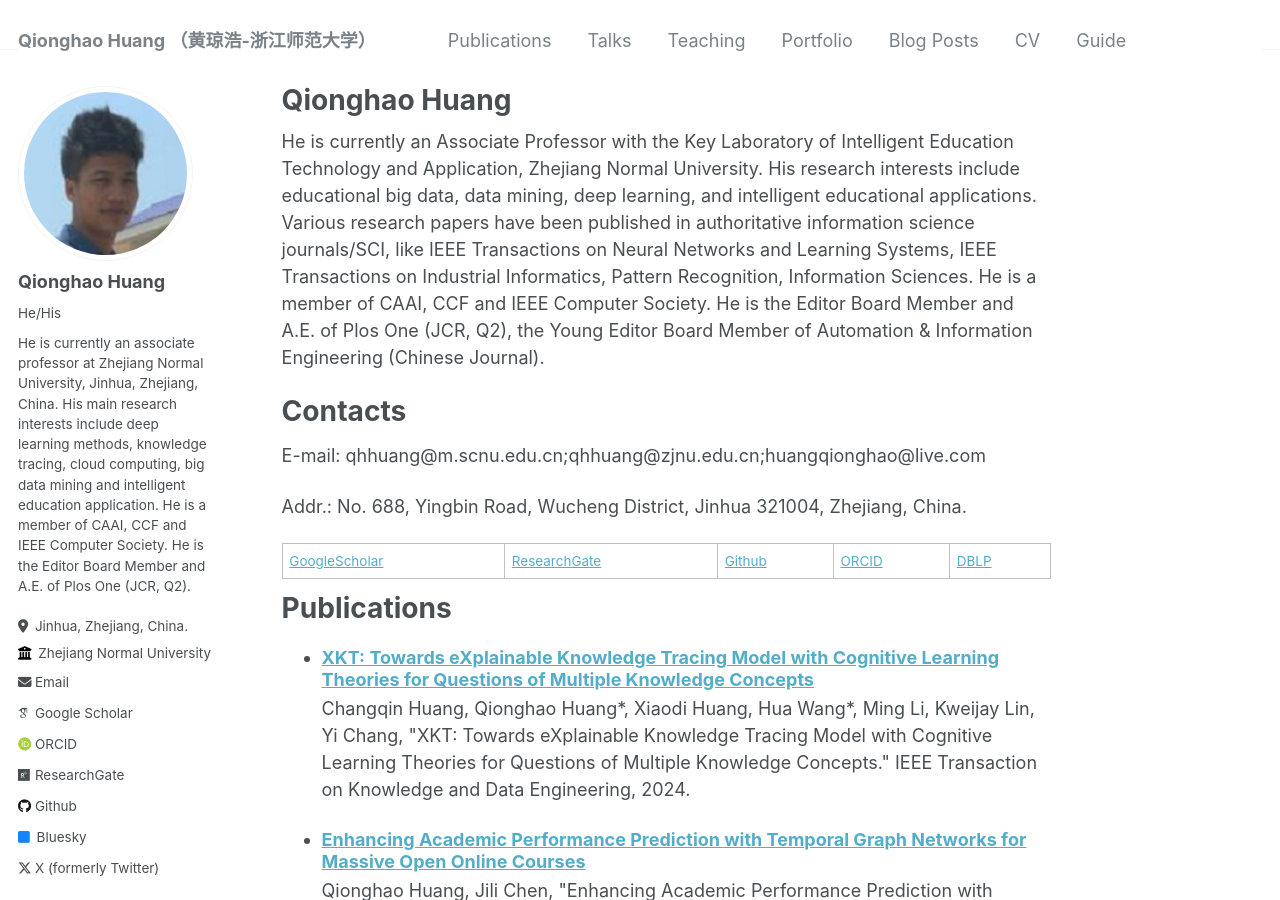
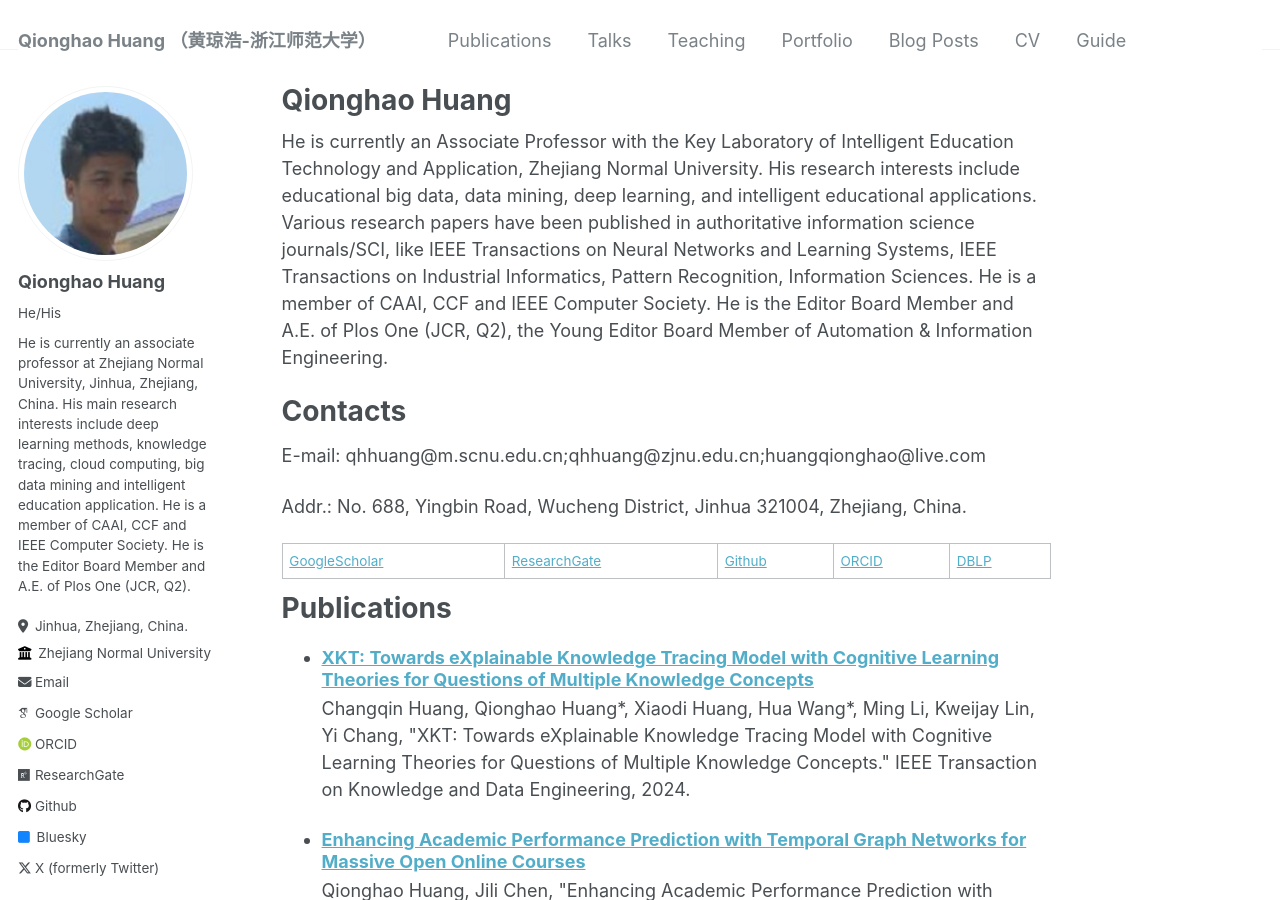
Before and after one commit to qhhuang-ai/qhhuang-ai.github.io, a Jekyll site: the page built from _pages/about.md, in a window 1280 px wide and 900 px high. Built offline with Jekyll 4.4.1, drawn with Linux system fonts in a browser that asks for light colours; some web fonts are replaced; comment, search, counter and statistics services are not loaded.

Commit message:
update CV

```diff
--- a/_pages/about.md
+++ b/_pages/about.md
@@ -9,7 +9,7 @@
 
 He is currently an Associate Professor with the Key Laboratory of Intelligent Education Technology and Application, Zhejiang Normal University.
 His research interests include educational big data, data mining, deep learning, and intelligent educational applications. Various research papers have been published in authoritative information science journals/SCI, like IEEE Transactions on Neural Networks and Learning Systems, IEEE Transactions on Industrial Informatics, Pattern Recognition, Information Sciences.
-He is a member of CAAI, CCF and IEEE Computer Society. He is the Editor Board Member and A.E. of Plos One (JCR, Q2), the Young Editor Board Member of Automation & Information Engineering (Chinese Journal).
+He is a member of CAAI, CCF and IEEE Computer Society. He is the Editor Board Member and A.E. of Plos One (JCR, Q2), the Young Editor Board Member of Automation & Information Engineering.
 
 
 Contacts
```
Also changed, not shown: _pages/cv.md (+1 -1 lines).
